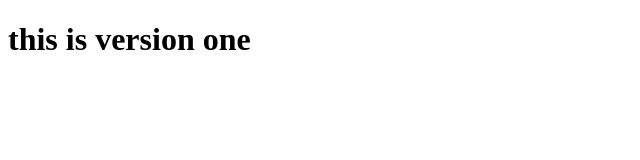
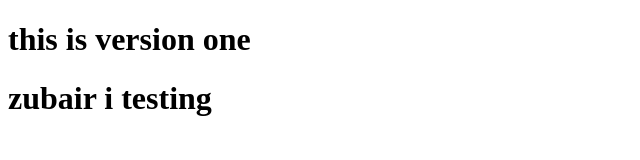
Before and after one commit to junaidnazir1/test, a plain HTML site: page index.html in a window 1280 px wide. Shown: the whole page, without its empty margins (0-640 px from the left). Drawn offline with Linux system fonts and the light colour scheme.

Commit message:
zubairchanges

```diff
--- a/index.html
+++ b/index.html
@@ -8,5 +8,8 @@
 
 	<h1>this is version one</h1>
 
+
+	<h1>zubair i testing</h1>
+
 </body>
 </html>
```
